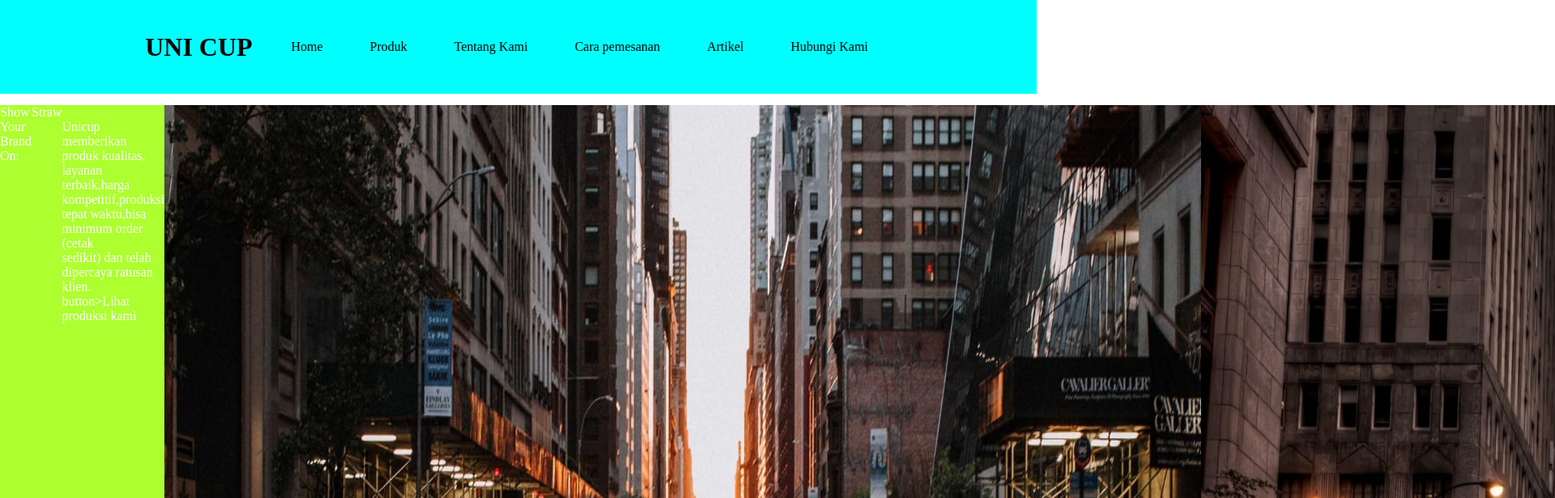
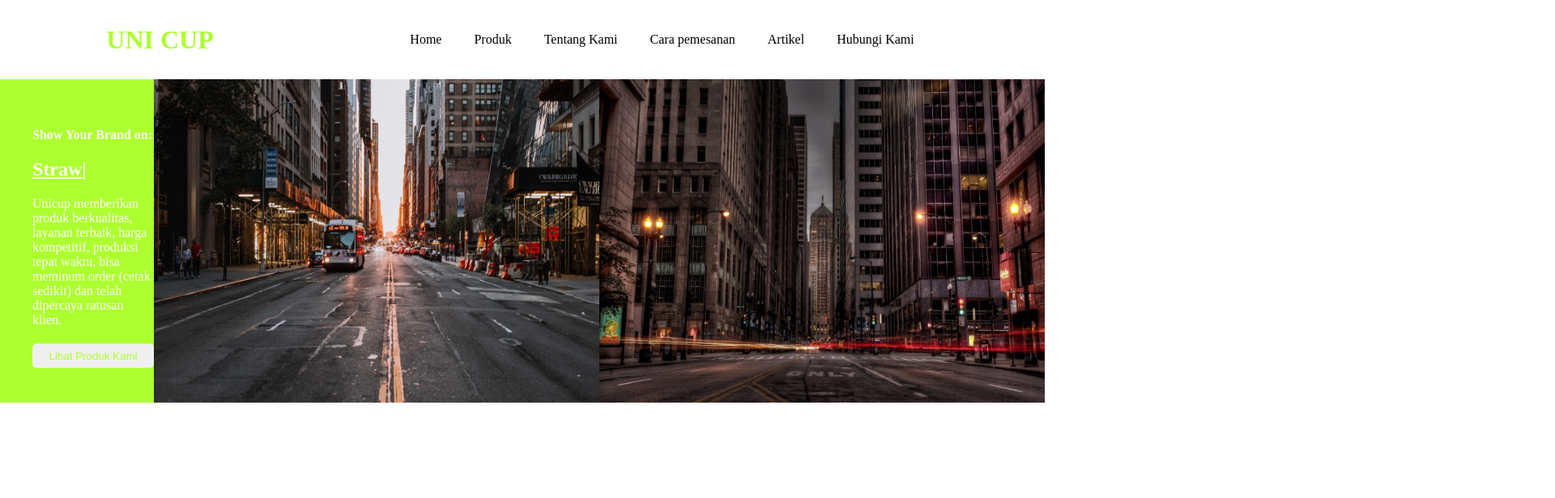
Before and after one commit to Yugazl/latihan, a plain HTML site: page index.html in a window 1280 px wide. Shown: the top 616 px of the page at 81% size, 1920 px wide, since content can reach past the window. Drawn offline with Linux system fonts and the light colour scheme.

Commit message:
tambahan

```diff
--- a/index.css
+++ /dev/null
@@ -1,39 +0,0 @@
-* {
-    margin: 0;
-    padding: 0;
-    display: flex;
-    box-sizing: border-box;
-    list-style: none;
-    text-decoration: none;
-    scroll-behavior: smooth;
-    scroll-padding-top: 2rem;
-}
-header {
-    position: fixed;
-    width: 100%;
-    display: flex;
-    align-items: center;
-    justify-content: space-between;
-    padding: 20px 14%;
-    background-color: aqua;
-}
-.navbar li {
-    margin: 29px;
-    justify-content: space-evenly;
-}
-.content {
-    padding-top: 130px;
-    justify-content: space-between;
-    width: 300%;
-    height: 150%;
-}
-.box {
-    width: 100%;
-    height: 100%;
-    background-color: greenyellow;
-    color: white;
-}
-.content img {
-    width: 100%;
-    height: 100%;
-}
--- a/index.html
+++ b/index.html
@@ -5,37 +5,36 @@
     <meta charset="UTF-8">
     <meta http-equiv="X-UA-Compatible" content="IE=edge">
     <meta name="viewport" content="width=device-width, initial-scale=1.0">
-    <title></title>
-    <link rel="stylesheet" href="index.css">
+    <title>web coba coba</title>
+    <link rel="stylesheet" href="style.css">
 </head>
 
 <body>
     <header>
-        <h1>UNI CUP</h1>
+        <div class="logo">
+            <h1>UNI CUP</h1>
+        </div>
         <ul class="navbar">
-            <li>Home</li>
-            <li>Produk</li>
-            <li>Tentang Kami</li>
-            <li>Cara pemesanan</li>
-            <li>Artikel</li>
-            <li>Hubungi Kami</li>
+            <li><a href="">Home</a></li>
+            <li><a href="">Produk</a></li>
+            <li><a href="">Tentang Kami</a></li>
+            <li><a href="">Cara pemesanan</a></li>
+            <li><a href="">Artikel</a></li>
+            <li><a href="">Hubungi Kami</a></li>
         </ul>
-    </header><br>
-    <div class="content">
+    </header>
+    <div class="contect">
         <div class="box">
-            <p>
-                Show Your Brand On:<br>
-                <u>Straw</u><br>
-                Unicup memberikan produk kualitas,<br>
-                layanan terbaik,harga kompetitif,produksi<br>
-                tepat waktu,bisa minimum order (cetak <br>
-                sedikit) dan telah dipercaya ratusan klien.<br>
-                button>Lihat produksi kami</button>
-            </p>
+            <div class="contact">
+                <h4>Show Your Brand on:</h4>
+                <h2><u>Straw</u>|</h2>
+                <p>Unicup memberikan produk berkualitas,<br>layanan terbaik, harga kompetitif, produksi <br>tepat waktu, bisa meminum order (cetak <br> sedikit) dan telah dipercaya ratusan klien.</p>
+                <button>Lihat Produk Kami</button>
+            </div>
         </div>
-        <img src="a.jpeg">
-        <img src="b.jpeg">
+        <img src="a.jpeg" alt="">
+        <img src="b.jpeg" alt="">
     </div>
+
 </body>
-
 </html>
--- /dev/null
+++ b/style.css
@@ -0,0 +1,61 @@
+* {
+    margin: 0;
+    padding: 0;
+    box-sizing: border-box;
+    list-style: none;
+}
+header {
+    display: flex;
+    align-items: center;
+    justify-content: space-around;
+    padding: 20px;
+    background-color: #fff;
+}
+.logo h1 {
+    color: greenyellow;
+}
+.navbar {
+    display: flex;
+}
+.navbar li {
+    margin: 20px;
+}
+.navbar a {
+    color: #000;
+    text-decoration: none;
+}
+
+/* contect */
+
+.contect {
+    display: flex;
+    justify-content: center;
+}
+.contect .box {
+    width: 550px;
+    height: auto;
+    background-color: greenyellow;
+}
+.box .contact {
+    color: #fff;
+    margin-left: 50px;
+    margin-top: 60px;
+}
+.box .contact h2 {
+    margin-top: 20px;
+}
+.box .contact p {
+    margin-top: 20px;
+}
+.box .contact button {
+    margin-top: 20px;
+    border: 0;
+    border-radius: 5px;
+    width: 150px;
+    height: 30px;
+    color: greenyellow;
+}
+.contect img {
+    width: 550px;
+    height: 400px;
+}
```
